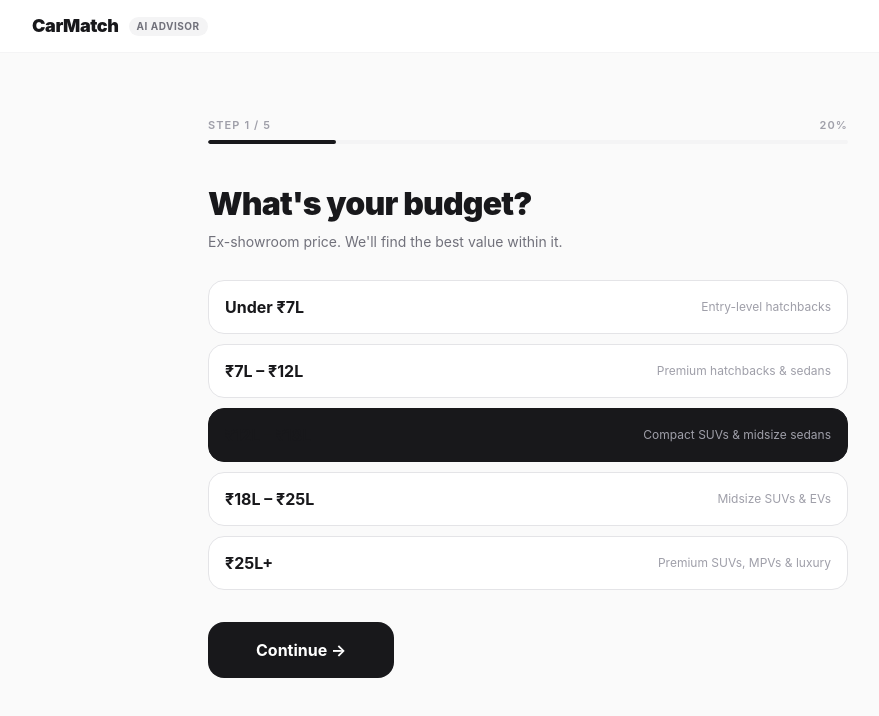
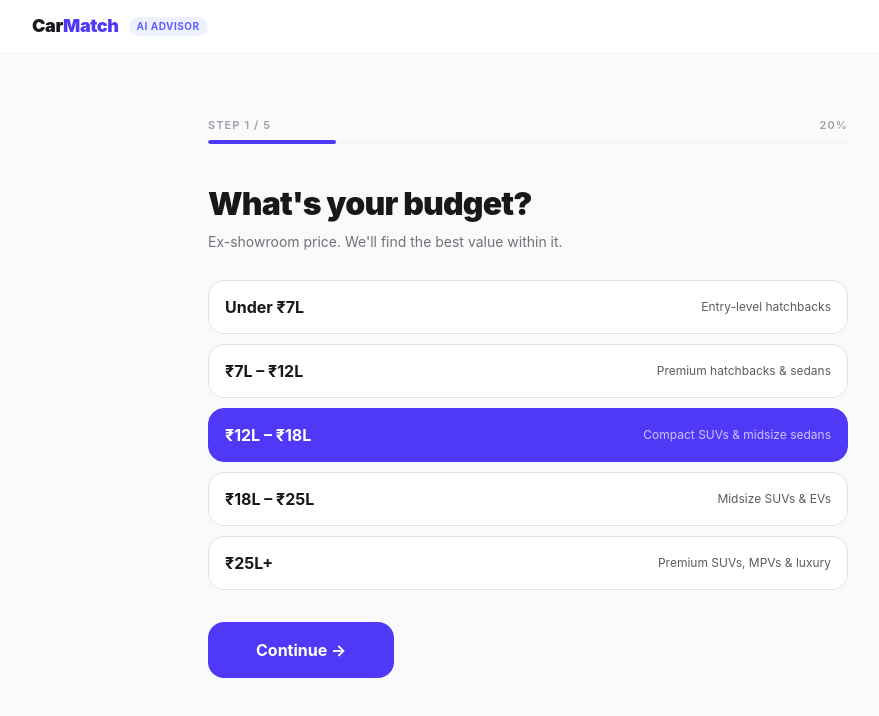
Before and after one commit to Manish310802/Car-Dekho-Assignment--Frontend, a React (Vite) app: page /wizard in a window 1280 px wide. Shown: the top 716 px of the page, without its empty margins (112-991 px from the left). Built offline with nearby package versions, Linux system fonts and the light colour scheme.

Commit message:
fixed color combination issues

```diff
--- a/src/App.tsx
+++ b/src/App.tsx
@@ -14,9 +14,8 @@ function Header() {
           to="/"
           className="flex items-center gap-2.5 font-black tracking-tight text-zinc-900"
         >
-          {/* Wordmark-style logo — no generic icon */}
-          <span className="text-lg">CarMatch</span>
-          <span className="hidden rounded-full bg-zinc-100 px-2 py-0.5 text-[10px] font-bold uppercase tracking-wider text-zinc-500 sm:inline">
+          <span className="text-lg">Car<span className="text-indigo-600">Match</span></span>
+          <span className="hidden rounded-full bg-indigo-50 px-2 py-0.5 text-[10px] font-bold uppercase tracking-wider text-indigo-500 sm:inline">
             AI advisor
           </span>
         </Link>
@@ -24,7 +23,7 @@ function Header() {
         {!isWizard && (
           <Link
             to="/wizard"
-            className="rounded-xl bg-zinc-900 px-4 py-2 text-xs font-bold text-white transition hover:bg-zinc-700"
+            className="rounded-xl bg-indigo-600 px-4 py-2 text-xs font-bold text-white transition hover:bg-indigo-700"
           >
             Find my car →
           </Link>
--- a/src/components/CarCard.tsx
+++ b/src/components/CarCard.tsx
@@ -125,7 +125,7 @@ export function CarCard({ scored, rank, selected, onToggleCompare }: Props) {
                 </div>
                 <div className="h-1 overflow-hidden rounded-full bg-zinc-100">
                   <div
-                    className="breakdown-bar h-full rounded-full bg-zinc-800"
+                    className="breakdown-bar h-full rounded-full bg-indigo-400"
                     style={{ width: `${val}%` }}
                   />
                 </div>
--- a/src/components/ChatRefine.tsx
+++ b/src/components/ChatRefine.tsx
@@ -25,7 +25,7 @@ export function ChatRefine({ onRefine, busy }: Props) {
   return (
     <div className="rounded-2xl border border-zinc-200 bg-white p-5">
       <div className="flex items-start gap-3">
-        <div className="flex h-8 w-8 shrink-0 items-center justify-center rounded-full bg-zinc-900 text-base">
+        <div className="flex h-8 w-8 shrink-0 items-center justify-center rounded-full bg-indigo-600 text-base">
           🤖
         </div>
         <div className="flex-1">
@@ -53,7 +53,7 @@ export function ChatRefine({ onRefine, busy }: Props) {
         <button
           type="submit"
           disabled={busy || !text.trim()}
-          className="rounded-xl bg-zinc-900 px-5 py-2.5 text-sm font-semibold text-white transition hover:bg-zinc-700 disabled:opacity-40"
+          className="rounded-xl bg-indigo-600 px-5 py-2.5 text-sm font-semibold text-white transition hover:bg-indigo-700 disabled:opacity-40"
         >
           {busy ? (
             <span className="flex items-center gap-1.5">
--- a/src/pages/Landing.tsx
+++ b/src/pages/Landing.tsx
@@ -44,7 +44,7 @@ export function Landing() {
           <br />
           <span className="text-zinc-400">not enough clarity.</span>
           <br />
-          Let's fix that.
+          <span className="text-indigo-600">Let's fix that.</span>
         </h1>
 
         <p className="mt-6 max-w-xl text-lg leading-relaxed text-zinc-500">
@@ -55,7 +55,7 @@ export function Landing() {
         <div className="mt-8 flex flex-wrap items-center gap-4">
           <Link
             to="/wizard"
-            className="inline-flex items-center gap-2 rounded-2xl bg-zinc-900 px-8 py-3.5 text-base font-bold text-white transition hover:bg-zinc-700"
+            className="inline-flex items-center gap-2 rounded-2xl bg-indigo-600 px-8 py-3.5 text-base font-bold text-white transition hover:bg-indigo-700"
           >
             Find my car
             <svg className="h-4 w-4" viewBox="0 0 16 16" fill="currentColor">
@@ -114,7 +114,7 @@ export function Landing() {
         <h2 className="text-2xl font-black text-white sm:text-3xl">
           Confused about which car to buy?
         </h2>
-        <p className="mx-auto mt-3 max-w-md text-sm text-zinc-400">
+        <p className="mx-auto mt-3 max-w-md text-sm text-zinc-300">
           You're 60 seconds from a ranked, explained shortlist. No ads, no dealer referrals.
         </p>
         <Link
--- a/src/pages/Wizard.tsx
+++ b/src/pages/Wizard.tsx
@@ -112,7 +112,7 @@ export function Wizard() {
           <button
             onClick={back}
             disabled={submitting}
-            className="flex h-8 w-8 shrink-0 items-center justify-center rounded-full border border-zinc-200 text-zinc-400 transition hover:border-zinc-400 hover:text-zinc-700 disabled:opacity-30"
+            className="flex h-8 w-8 shrink-0 items-center justify-center rounded-full border border-zinc-200 text-zinc-400 transition hover:border-indigo-300 hover:text-indigo-600 disabled:opacity-30"
           >
             ←
           </button>
@@ -126,7 +126,7 @@ export function Wizard() {
           </div>
           <div className="h-1 overflow-hidden rounded-full bg-zinc-100">
             <div
-              className="progress-bar h-full rounded-full bg-zinc-900"
+              className="progress-bar h-full rounded-full bg-indigo-600"
               style={{ width: `${((step + 1) / STEPS) * 100}%` }}
             />
           </div>
@@ -143,8 +143,8 @@ export function Wizard() {
                 active={budget.label === b.label}
                 onClick={() => setBudget(b)}
               >
-                <span className="font-bold text-zinc-900">{b.label}</span>
-                <span className="ml-auto text-xs text-zinc-400">{b.sublabel}</span>
+                <span className="font-bold">{b.label}</span>
+                <span className="ml-auto text-xs opacity-70">{b.sublabel}</span>
               </OptionRow>
             ))}
           </div>
@@ -162,8 +162,8 @@ export function Wizard() {
               >
                 <span className="text-2xl">{u.icon}</span>
                 <div className="mt-2">
-                  <div className="font-bold text-zinc-900">{u.label}</div>
-                  <div className="mt-0.5 text-xs text-zinc-500">{u.desc}</div>
+                  <div className="font-bold">{u.label}</div>
+                  <div className="mt-0.5 text-xs opacity-70">{u.desc}</div>
                 </div>
               </OptionCard>
             ))}
@@ -176,9 +176,9 @@ export function Wizard() {
           <div className="grid gap-2.5 sm:grid-cols-3">
             {SEAT_OPTIONS.map((s) => (
               <OptionCard key={s.value} active={seats === s.value} onClick={() => setSeats(s.value)}>
-                <div className="text-2xl font-black text-zinc-200">{s.value}</div>
-                <div className="mt-2 font-bold text-zinc-900">{s.label}</div>
-                <div className="mt-0.5 text-xs text-zinc-500">{s.desc}</div>
+                <div className="text-2xl font-black text-zinc-300">{s.value}</div>
+                <div className="mt-2 font-bold">{s.label}</div>
+                <div className="mt-0.5 text-xs opacity-70">{s.desc}</div>
               </OptionCard>
             ))}
           </div>
@@ -191,7 +191,7 @@ export function Wizard() {
             {FUELS.map((f) => (
               <OptionCard key={f.value} active={fuel === f.value} onClick={() => setFuel(f.value)}>
                 <span className="text-xl">{f.icon}</span>
-                <div className="mt-2 text-sm font-bold text-zinc-900">{f.label}</div>
+                <div className="mt-2 text-sm font-bold">{f.label}</div>
               </OptionCard>
             ))}
           </div>
@@ -206,8 +206,8 @@ export function Wizard() {
                   onClick={() => setTransmission(t.value)}
                   className={`flex-1 rounded-xl border px-4 py-2.5 text-sm font-semibold transition ${
                     transmission === t.value
-                      ? 'border-zinc-900 bg-zinc-900 text-white'
-                      : 'border-zinc-200 text-zinc-600 hover:border-zinc-400'
+                      ? 'border-indigo-600 bg-indigo-600 text-white'
+                      : 'border-zinc-200 text-zinc-600 hover:border-indigo-300 hover:text-indigo-600'
                   }`}
                 >
                   {t.label}
@@ -229,11 +229,11 @@ export function Wizard() {
               >
                 <span className="text-lg">{p.icon}</span>
                 <div className="ml-2">
-                  <div className="font-bold text-zinc-900">{p.label}</div>
-                  <div className="text-xs text-zinc-500">{p.desc}</div>
+                  <div className="font-bold">{p.label}</div>
+                  <div className="text-xs opacity-70">{p.desc}</div>
                 </div>
                 {priorities.includes(p.value) && (
-                  <span className="ml-auto flex h-5 w-5 items-center justify-center rounded-full bg-zinc-900 text-[10px] text-white">
+                  <span className="ml-auto flex h-5 w-5 items-center justify-center rounded-full bg-white/20 text-[10px] text-white">
                     ✓
                   </span>
                 )}
@@ -257,7 +257,7 @@ export function Wizard() {
         <button
           onClick={next}
           disabled={!canContinue || submitting}
-          className="w-full rounded-2xl bg-zinc-900 py-4 text-base font-bold text-white transition hover:bg-zinc-700 disabled:opacity-40 sm:w-auto sm:px-12"
+          className="w-full rounded-2xl bg-indigo-600 py-4 text-base font-bold text-white transition hover:bg-indigo-700 disabled:opacity-40 sm:w-auto sm:px-12"
         >
           {submitting ? (
             <span className="flex items-center justify-center gap-2">
@@ -312,8 +312,8 @@ function OptionRow({
       onClick={onClick}
       className={`option-btn flex w-full items-center rounded-2xl border px-4 py-3.5 text-left ${
         active
-          ? 'border-zinc-900 bg-zinc-900 text-white'
-          : 'border-zinc-200 bg-white text-zinc-900 hover:border-zinc-400'
+          ? 'border-indigo-600 bg-indigo-600 text-white **:text-white'
+          : 'border-zinc-200 bg-white text-zinc-900 hover:border-indigo-300'
       }`}
     >
       {children}
@@ -335,8 +335,8 @@ function OptionCard({
       onClick={onClick}
       className={`option-btn flex w-full flex-col rounded-2xl border p-4 text-left ${
         active
-          ? 'border-zinc-900 bg-zinc-900 text-white **:text-white'
-          : 'border-zinc-200 bg-white hover:border-zinc-400'
+          ? 'border-indigo-600 bg-indigo-600 text-white **:text-white'
+          : 'border-zinc-200 bg-white text-zinc-900 hover:border-indigo-300'
       }`}
     >
       {children}
```
